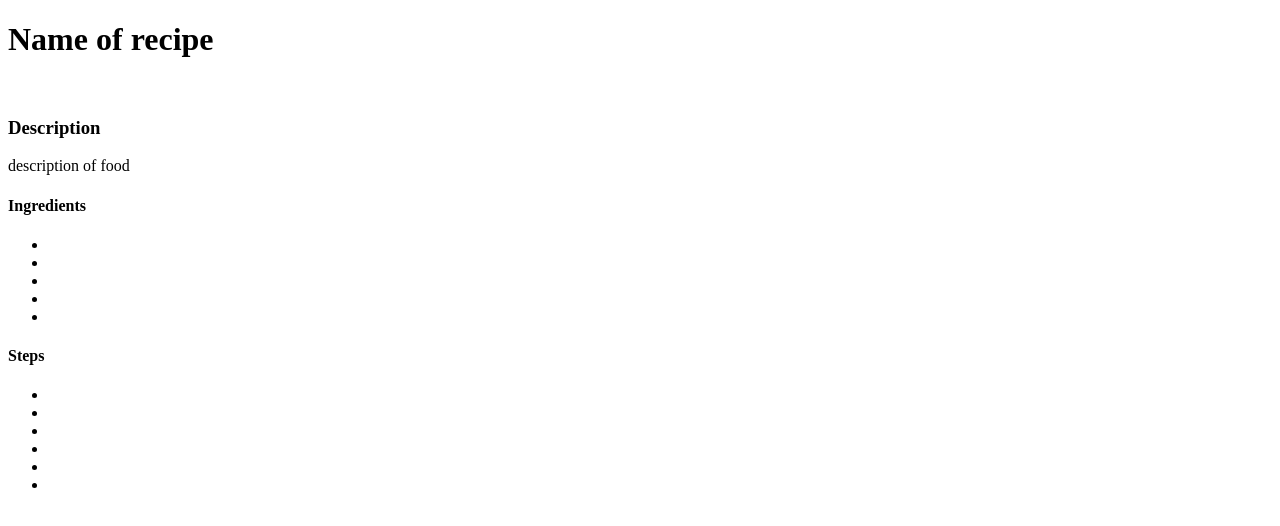
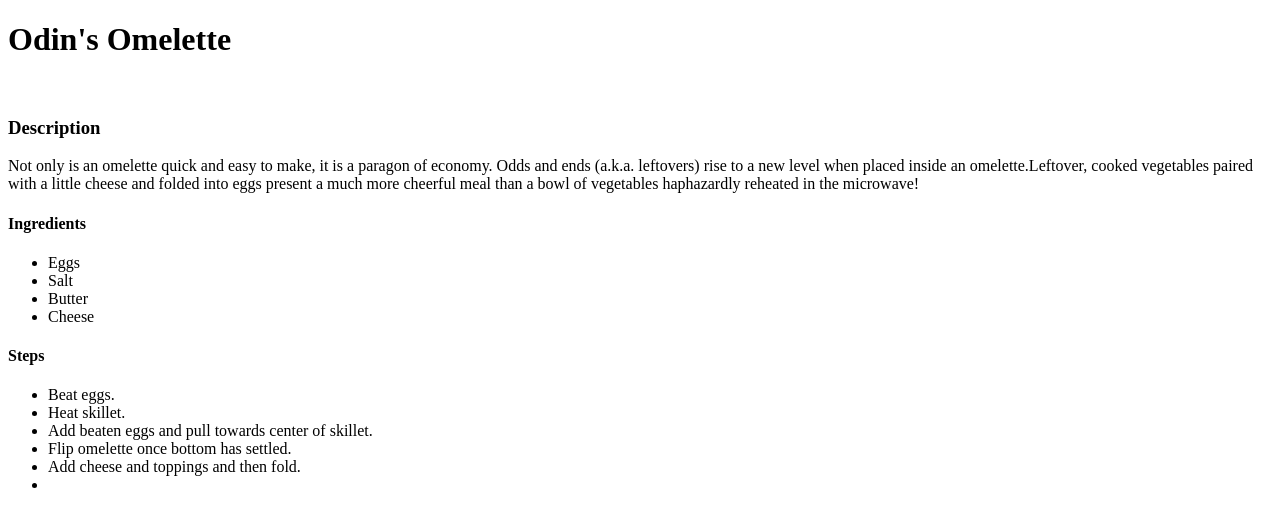
Before and after one commit to JohnAngusG/odin-recipes, a plain HTML site: page recipes/omelette.html in a window 1280 px wide. Drawn offline with Linux system fonts and the light colour scheme.

Commit message:
Create page for omelette recipes

```diff
--- a/recipes/omelette.html
+++ b/recipes/omelette.html
@@ -2,28 +2,27 @@
 <html lang="en">
 <head>
     <meta charset="UTF-8">
-    <title>Name of Recipe</title>
+    <title>Odin's Omelette</title>
 </head>
 <body>
-    <h1>Name of recipe</h1>
+    <h1>Odin's Omelette</h1>
     <img src="" alt="">
     <h3>Description</h4>
-    <p> description of food</p>
+    <p>Not only is an omelette quick and easy to make, it is a paragon of economy. Odds and ends (a.k.a. leftovers) rise to a new level when placed inside an omelette.Leftover, cooked vegetables paired with a little cheese and folded into eggs present a much more cheerful meal than a bowl of vegetables haphazardly reheated in the microwave! </p>
     <h4>Ingredients</h4>
     <ul>
-        <li></li>
-        <li></li>
-        <li></li>
-        <li></li>
-        <li></li>
+        <li>Eggs</li>
+        <li>Salt</li>
+        <li>Butter</li>
+        <li>Cheese</li>
     </ul>
     <h4>Steps</h4>
     <ul>
-        <li></li>
-        <li></li>
-        <li></li>
-        <li></li>
-        <li></li>
+        <li>Beat eggs. </li>
+        <li>Heat skillet. </li>
+        <li>Add beaten eggs and pull towards center of skillet.</li>
+        <li>Flip omelette once bottom has settled. </li>
+        <li>Add cheese and toppings and then fold.</li>
         <li></li>
     </ul>
 </body>
```
